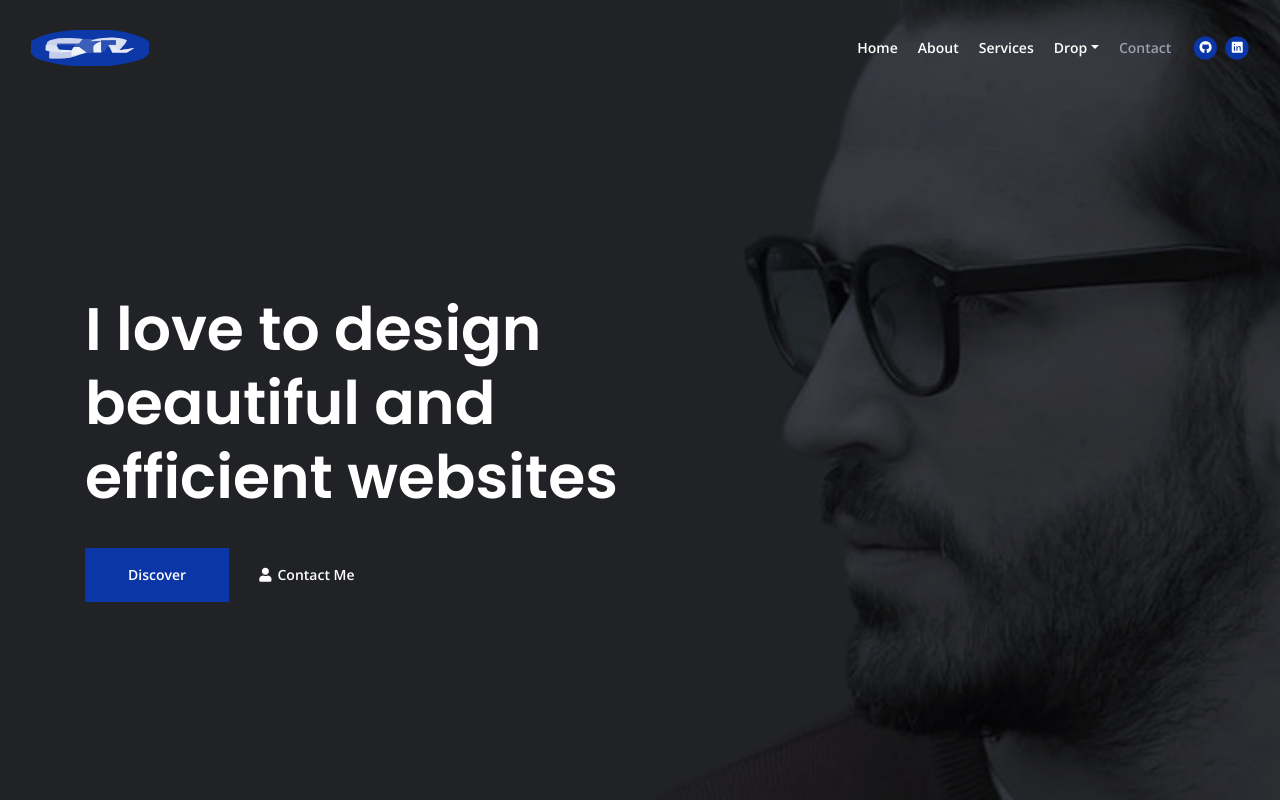
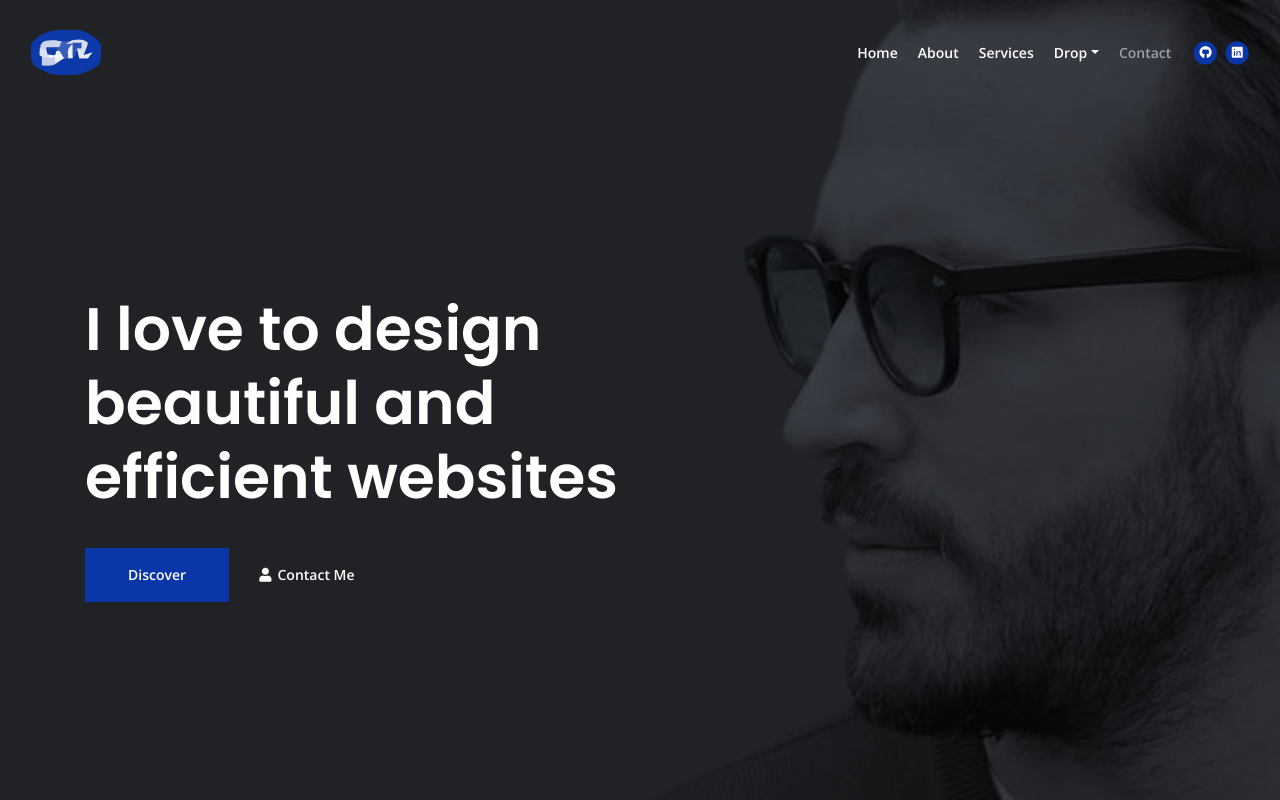
Before and after one commit to rajbansi141/portfolio, a plain HTML site: page index.html in a window 1280 px wide. Shown: the top 800 px of the page. Drawn offline with nearby package versions, Linux system fonts and the light colour scheme.

Commit message:
logo correction

```diff
--- a/css/styles.css
+++ b/css/styles.css
@@ -385,8 +385,8 @@ input[type='checkbox'] {
 }
 
 .navbar .logo-image img {
-    width: 118px;
-	height: 36px;
+    width: 70px;
+	height: 45px;
 }
 
 .navbar .logo-text {
```
